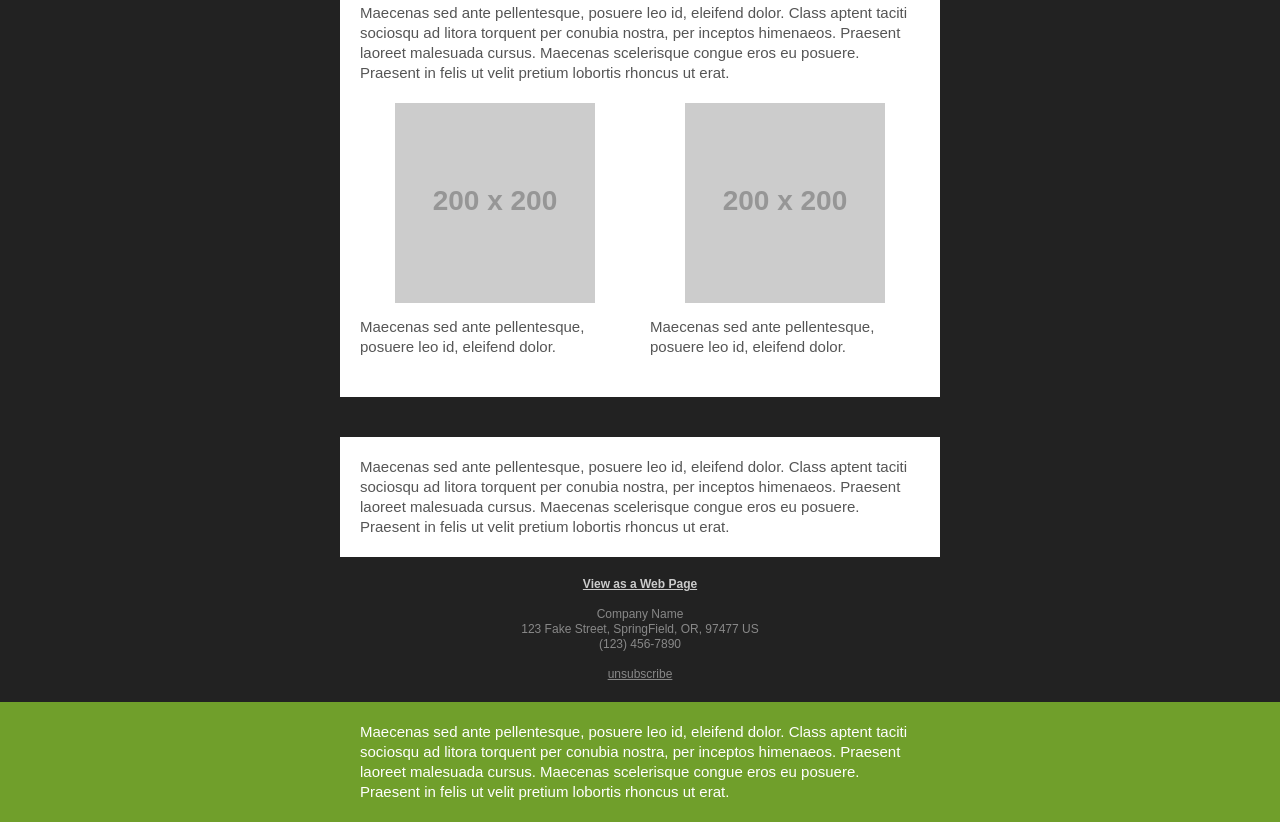
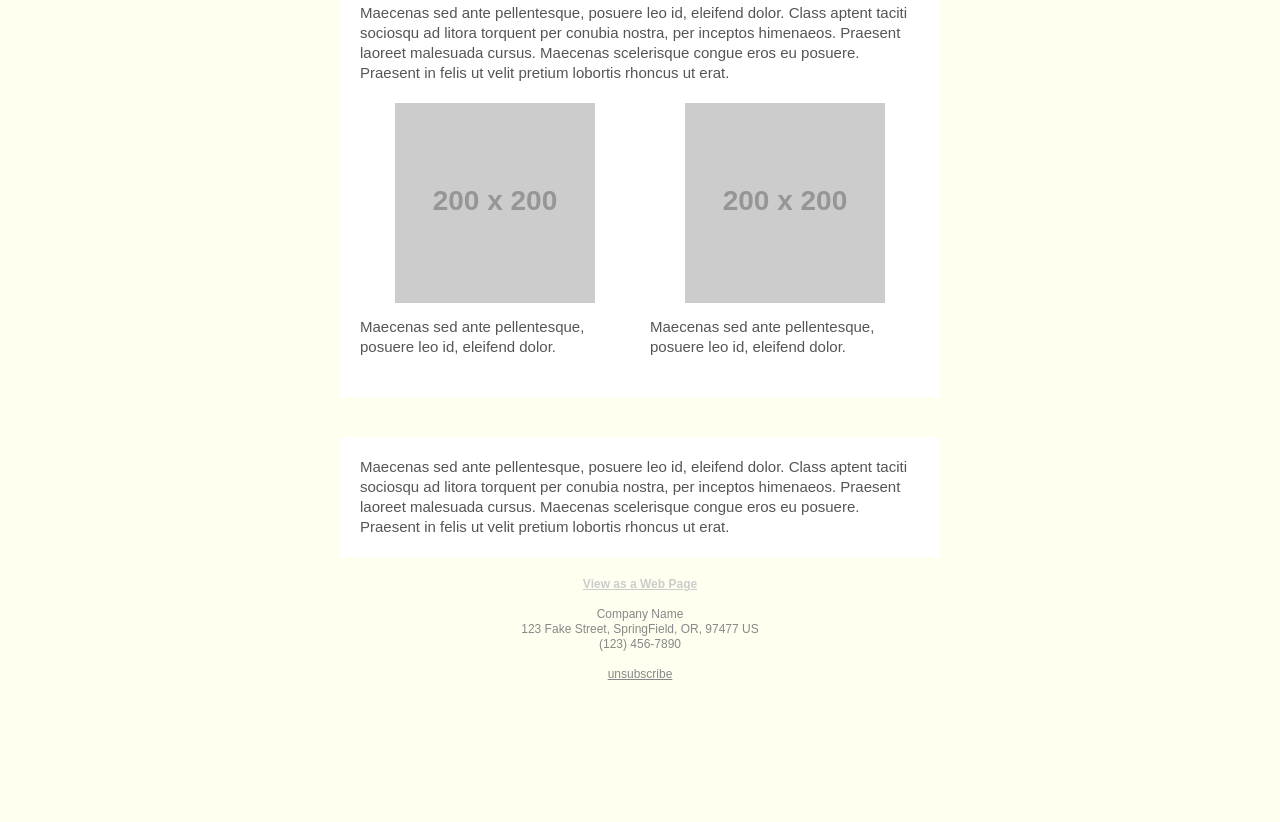
Before and after one commit to gjquan/connory-invite, a website: page src/email.html in a window 1280 px wide. Shown: the part 736-1558 px from the top of the page. After the commit the page ends 1438 px from the top, so only its background shows below. Drawn offline with Linux system fonts and the light colour scheme; placeholder pictures from the web are drawn by us.

Commit message:
set bg color, remove bottom section

```diff
--- a/src/email.html
+++ b/src/email.html
@@ -14,14 +14,14 @@
     <!--[if mso]>
         <style>
             * {
-                font-family: sans-serif !important;
+                font-family: cursive, serif !important;
             }
         </style>
     <![endif]-->
 
     <!-- All other clients get the webfont reference; some will render the font and others will silently fail to the fallbacks. More on that here: http://stylecampaign.com/blog/2015/02/webfont-support-in-email/ -->
     <!--[if !mso]><!-->
-    <!-- insert web font reference, eg: <link href='https://fonts.googleapis.com/css?family=Roboto:400,700' rel='stylesheet' type='text/css'> -->
+    <!-- insert web font reference, eg: <link href='https://fonts.googleapis.com/css?family=Amatic+SC:700' rel='stylesheet' type='text/css'> -->
     <!--<![endif]-->
 
     <!-- Web Font / @font-face : END -->
@@ -170,15 +170,15 @@
 
 </head>
 <!--
-	The email background color (#222222) is defined in three places:
+	The email background color (#fffff0) is defined in three places:
 	1. body tag: for most email clients
 	2. center tag: for Gmail and Inbox mobile apps and web versions of Gmail, GSuite, Inbox, Yahoo, AOL, Libero, Comcast, freenet, Mail.ru, Orange.fr
 	3. mso conditional: For Windows 10 Mail
 -->
-<body width="100%" style="margin: 0; padding: 0 !important; mso-line-height-rule: exactly; background-color: #222222;">
-	<center style="width: 100%; background-color: #222222;">
+<body width="100%" style="margin: 0; padding: 0 !important; mso-line-height-rule: exactly; background-color: #fffff0;">
+	<center style="width: 100%; background-color: #fffff0;">
     <!--[if mso | IE]>
-    <table role="presentation" border="0" cellpadding="0" cellspacing="0" width="100%" style="background-color: #222222;">
+    <table role="presentation" border="0" cellpadding="0" cellspacing="0" width="100%" style="background-color: #fffff0;">
     <tr>
     <td>
     <![endif]-->
@@ -350,34 +350,6 @@
             <![endif]-->
         </div>
 
-        <!-- Full Bleed Background Section : BEGIN -->
-        <table role="presentation" cellspacing="0" cellpadding="0" border="0" width="100%" style="background-color: #709f2b;">
-            <tr>
-                <td>
-                    <div align="center" style="max-width: 600px; margin: auto;" class="email-container">
-                        <!--[if mso]>
-                        <table role="presentation" cellspacing="0" cellpadding="0" border="0" width="600" align="center">
-                        <tr>
-                        <td>
-                        <![endif]-->
-                        <table role="presentation" cellspacing="0" cellpadding="0" border="0" width="100%">
-                            <tr>
-                                <td style="padding: 20px; text-align: left; font-family: sans-serif; font-size: 15px; line-height: 20px; color: #ffffff;">
-                                    <p style="margin: 0;">Maecenas sed ante pellentesque, posuere leo id, eleifend dolor. Class aptent taciti sociosqu ad litora torquent per conubia nostra, per inceptos himenaeos. Praesent laoreet malesuada cursus. Maecenas scelerisque congue eros eu posuere. Praesent in felis ut velit pretium lobortis rhoncus ut&nbsp;erat.</p>
-                                </td>
-                            </tr>
-                        </table>
-                        <!--[if mso]>
-                        </td>
-                        </tr>
-                        </table>
-                        <![endif]-->
-                    </div>
-                </td>
-            </tr>
-        </table>
-        <!-- Full Bleed Background Section : END -->
-
     <!--[if mso | IE]>
     </td>
     </tr>
```
